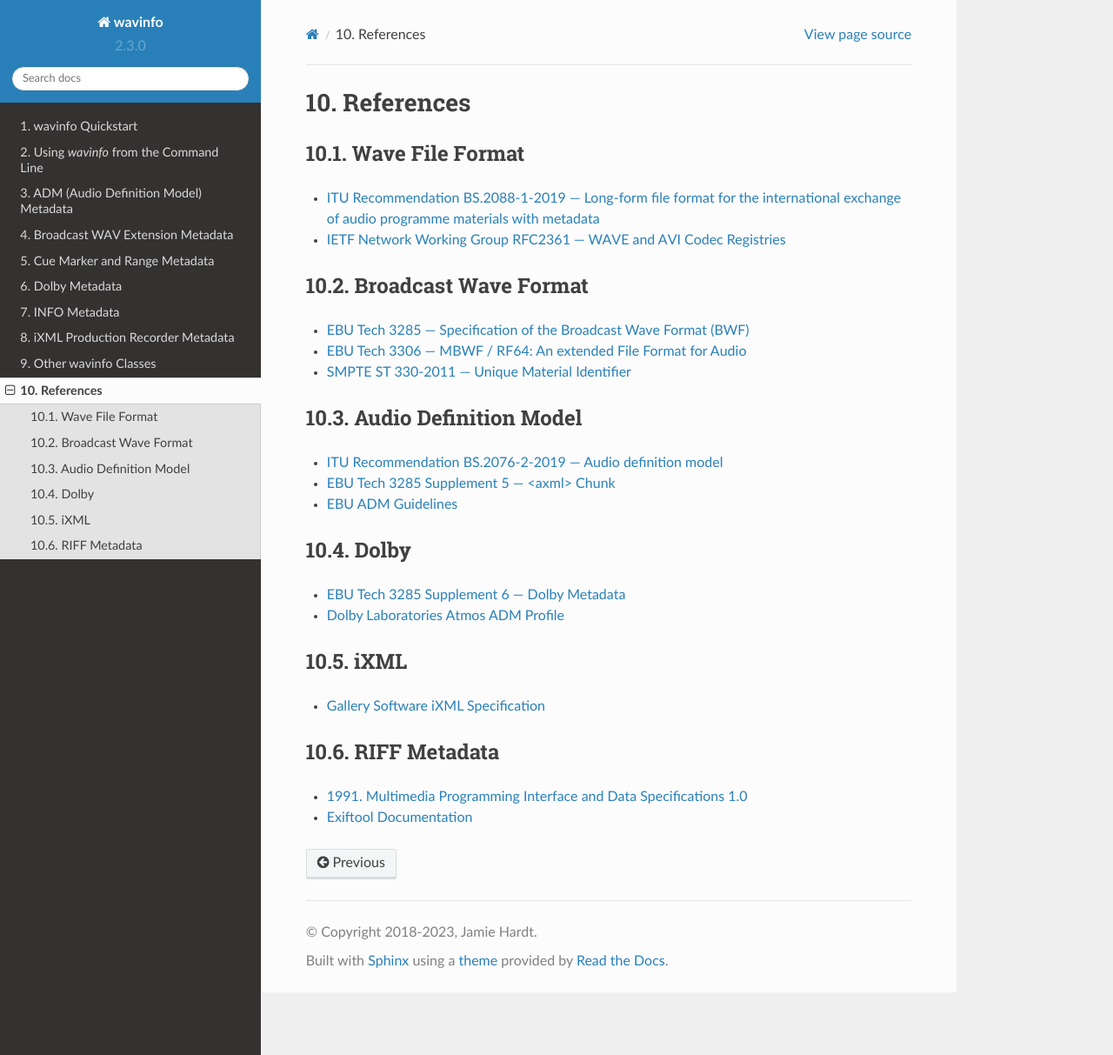
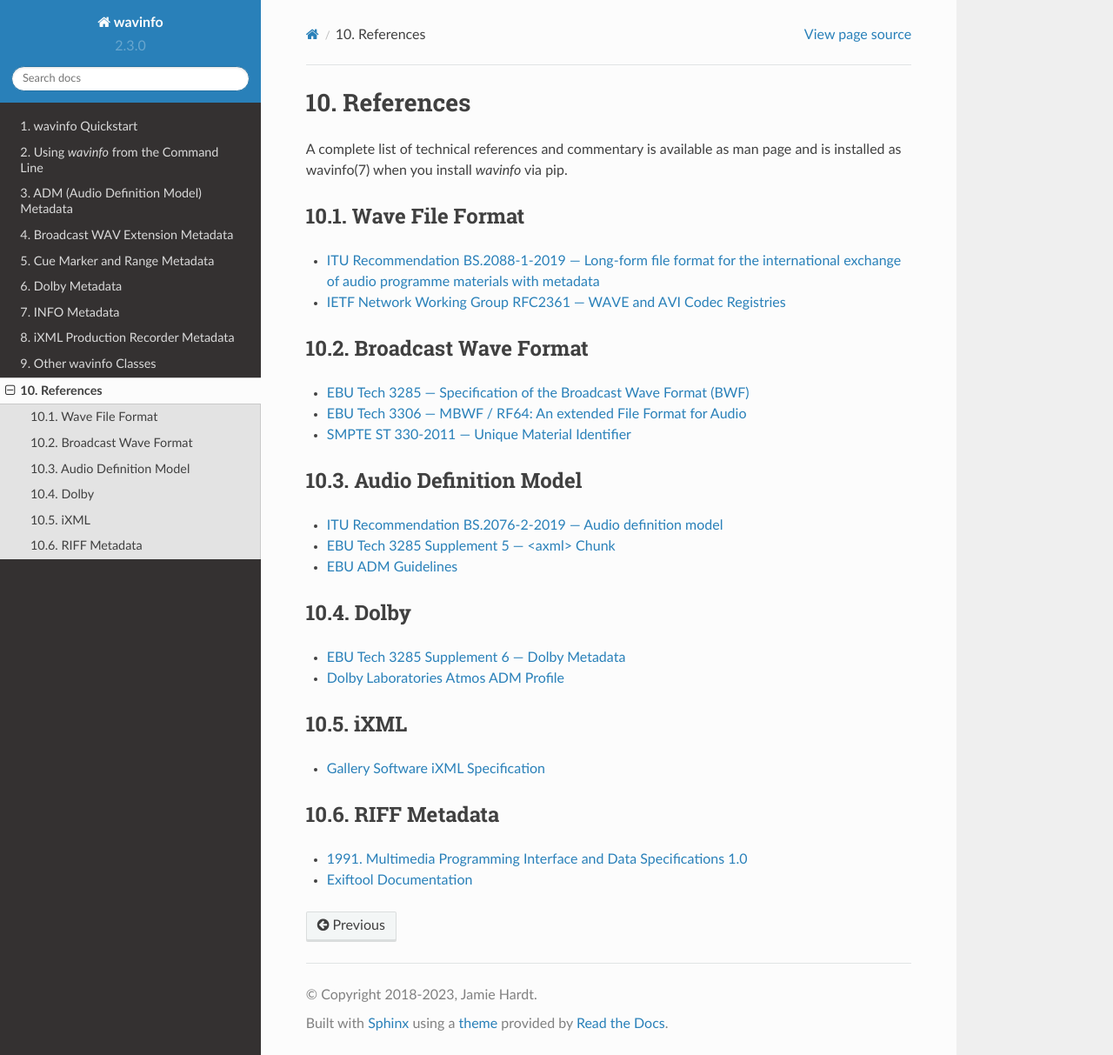
Before and after one commit to iluvcapra/wavinfo, a Sphinx documentation site: the page built from docs/source/references.rst, in a window 1280 px wide and 1213 px high. Shown: the whole window at 87% size. Built offline with Sphinx 7.4.7 and the Read the Docs theme 2.0.0, drawn with Linux system fonts in a browser that asks for light colours.

Commit message:
More updates to man

```diff
--- a/docs/source/references.rst
+++ b/docs/source/references.rst
@@ -1,5 +1,8 @@
 References
 ==========
+
+A complete list of technical references and commentary is available as man page
+and is installed as wavinfo(7) when you install `wavinfo` via pip.
 
 Wave File Format
 ----------------
```
Also changed, not shown: 1 other file.
